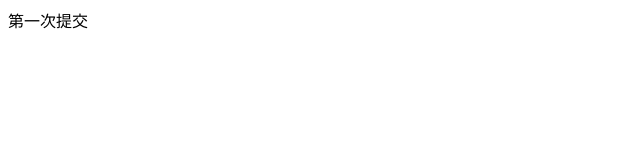
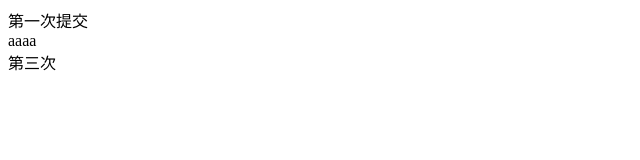
Before and after one commit to xwl-yhx/test, a plain HTML site: page demo.html in a window 1280 px wide. Shown: the whole page, without its empty margins (0-640 px from the left). Drawn offline with Linux system fonts and the light colour scheme.

Commit message:
最新的

```diff
--- a/demo.html
+++ b/demo.html
@@ -6,5 +6,7 @@
 </head>
 <body>
 	<div>第一次提交</div>
+	<div>aaaa</div>
+	<div>第三次</div>
 </body>
 </html>
```
